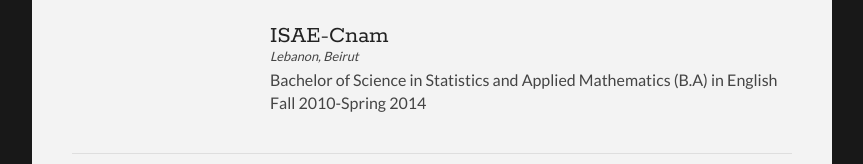
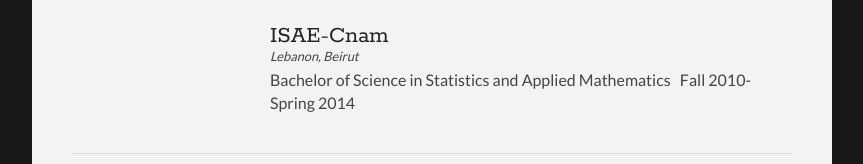
Before and after one commit to DorianSafaa/DorianSafaa.github.io, a website: page resume.html in a window 1280 px wide. Shown: the part 469-633 px from the top of the page, without its empty margins (208-1071 px from the left). Drawn offline with Linux system fonts and the light colour scheme.

Commit message:
Update resume.html

```diff
--- a/resume.html
+++ b/resume.html
@@ -69,7 +69,7 @@
 				<article>
 					<h2>ISAE-Cnam</h2>
 					<p class="subDetails">Lebanon, Beirut</p>
-					<p>Bachelor of Science in Statistics and Applied Mathematics (B.A) in English  &nbsp Fall 2010-Spring 2014</p>
+					<p>Bachelor of Science in Statistics and Applied Mathematics &nbsp Fall 2010-Spring 2014</p>
 				</article>
 			</div>
 			<div class="clear"></div><br>
```
